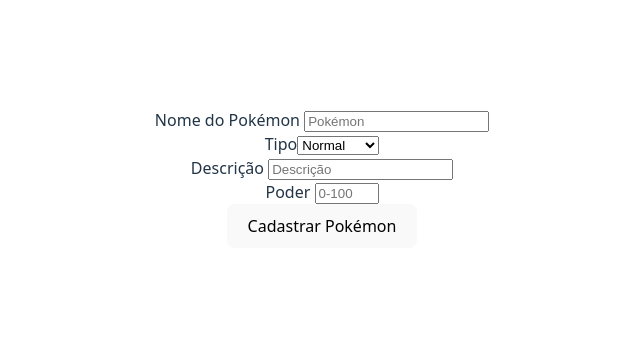
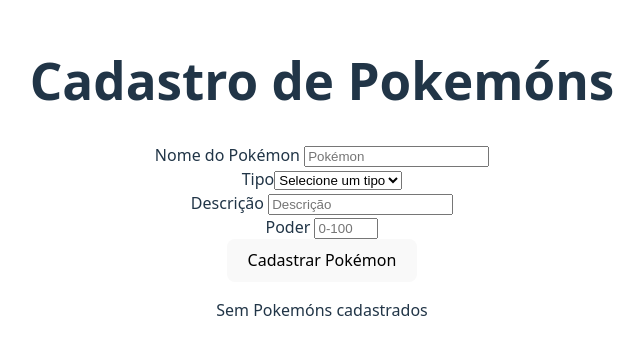
Before and after one commit to nataliatrindade/cadastro-pokemons, a React (Vite) app: page / in a window 1280 px wide. Shown: the part 222-576 px from the top of the page, without its empty margins (318-962 px from the left). Built offline with nearby package versions, Linux system fonts and the light colour scheme.

Commit message:
adicionar listagem de pokemons

```diff
--- a/src/App.jsx
+++ b/src/App.jsx
@@ -1,12 +1,20 @@
 import { useState } from 'react'
 import './App.css'
 import Form from './components/Form.jsx'
+import PokemonList from './components/PokemonList.jsx';
 
 function App() {
+  const [atualizarLista, setAtualizarLista] = useState(0);
+
+  const handleAddPokemon = () => {
+    setAtualizarLista((prev) => prev + 1)
+  }
 
   return (
     <div>
-      <Form/>
+      <h1>Cadastro de Pokemóns</h1>
+      <Form onAddPokemon={handleAddPokemon}/>
+      <PokemonList atualizarLista={atualizarLista}/>
     </div>
   )
 }
--- a/src/components/Form.jsx
+++ b/src/components/Form.jsx
@@ -2,7 +2,7 @@
 import { ToastContainer, toast } from 'react-toastify'
 import "react-toastify/dist/ReactToastify.css";
 
-const Form = () => {
+const Form = ({ onAddPokemon  }) => {
     const notificacaoSucesso = () => toast.success("Pokémon cadastrado!");
 
     const [nome, setNome] = useState("");
@@ -14,6 +14,26 @@
         e.preventDefault();
         console.log("Cadastrando Pokemon");
         console.log(nome, tipo, descricao, poder);
+
+        if (!nome || !tipo || !descricao || !poder) {
+            toast.error("Preencha todos os campos!")
+            return
+        }
+
+        const novoPokemon = {
+            nome,
+            tipo,
+            descricao,
+            poder
+        }
+
+        console.log(novoPokemon)
+
+        const pokemonsLocalStorage = JSON.parse(localStorage.getItem("pokemons")) || []
+        const pokemonsListaAtualizada = [...pokemonsLocalStorage, novoPokemon]
+        localStorage.setItem("pokemons", JSON.stringify(pokemonsListaAtualizada))
+
+        onAddPokemon(novoPokemon)
 
         setNome("");
         setTipo("");
@@ -39,25 +59,26 @@
 
             <label>
               Tipo
-              <select name="role" onChange={(e) => setRole(e.target.value)}>
-                <option value="normal">Normal</option>
-                <option value="fogo">Fogo</option>
-                <option value="agua">Água</option>
-                <option value="grama">Grama</option>
-                <option value="elétrico">Elétrico</option>
-                <option value="gelo">Gelo</option>
-                <option value="lutador">Lutador</option>
-                <option value="veneno">Veneno</option>
-                <option value="terra">Terra</option>
-                <option value="voador">Voador</option>
-                <option value="psíquico">Psíquico</option>
-                <option value="inseto">Inseto</option>
-                <option value="pedra">Pedra</option>
-                <option value="fantasma">Fantasma</option>
-                <option value="dragão">Dragão</option>
-                <option value="sombrio">Sombrio</option>
-                <option value="aço">Aço</option>
-                <option value="fada">Fada</option>
+              <select name="tipo" onChange={(e) => setTipo(e.target.value)} value={tipo}>
+                <option value="">Selecione um tipo</option>
+                <option value="normal">Normal ⚪</option>
+                <option value="fogo">Fogo 🔥</option>
+                <option value="agua">Água 💧</option>
+                <option value="grama">Grama 🌿</option>
+                <option value="elétrico">Elétrico ⚡</option>
+                <option value="gelo">Gelo ❄️</option>
+                <option value="lutador">Lutador 🥊</option>
+                <option value="veneno">Veneno ☠️</option>
+                <option value="terra">Terra 🌍</option>
+                <option value="voador">Voador 🕊️</option>
+                <option value="psíquico">Psíquico 🔮</option>
+                <option value="inseto">Inseto 🐛</option>
+                <option value="pedra">Pedra 🪨</option>
+                <option value="fantasma">Fantasma 👻</option>
+                <option value="dragão">Dragão 🐉</option>
+                <option value="sombrio">Sombrio 🌑</option>
+                <option value="aço">Aço ⚙️</option>
+                <option value="fada">Fada ✨</option>
               </select>
             </label>
 
--- /dev/null
+++ b/src/components/PokemonList.jsx
@@ -0,0 +1,31 @@
+import { useEffect, useState } from "react";
+
+const PokemonList = ({ atualizarLista }) => {
+    const [pokemons, setPokemons] = useState([]);
+
+    useEffect(() => {
+      const pokemonsLocalStorage = JSON.parse(localStorage.getItem("pokemons")) || []
+      setPokemons(pokemonsLocalStorage)
+    }, [atualizarLista])
+
+    if (pokemons.length == 0) {
+      return <p>Sem Pokemóns cadastrados</p>
+    }
+
+      return (
+        <div>
+          <h2>Pokemóns cadastrados</h2>
+          <ul>
+            {pokemons.map((pokemon, i) => (
+              <li key={i}>
+                  {pokemon.nome} - {pokemon.tipo} - {pokemon.poder}
+                  <br />
+                  {pokemon.descricao}
+              </li>
+            ))}
+          </ul>
+        </div>
+    )
+}
+
+export default PokemonList;
```
